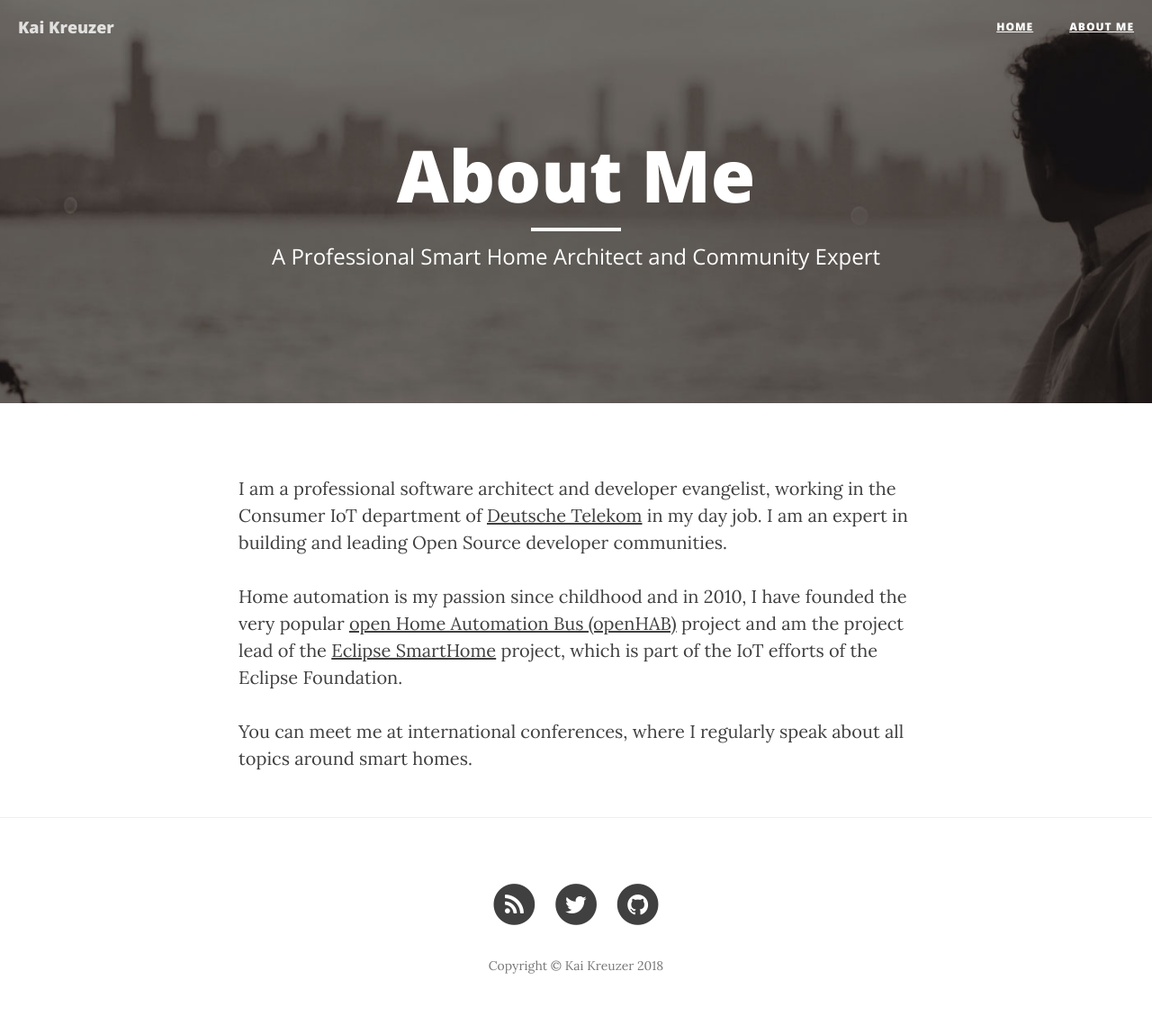
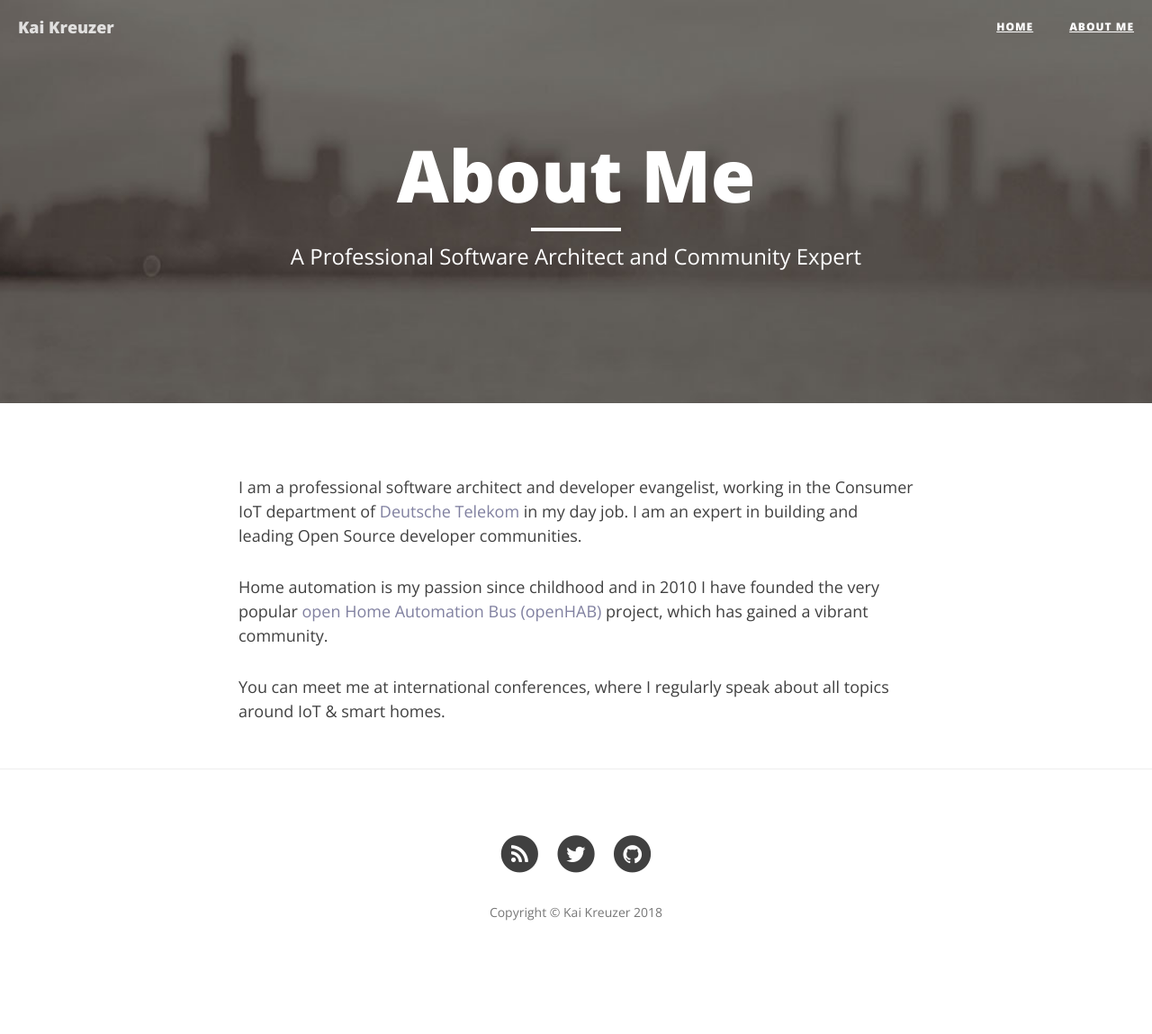
Before and after one commit to kaikreuzer/kaikreuzer.github.io, a Jekyll site: the page built from about.html, in a window 1280 px wide. Shown: the whole page at 90% size. Built offline with Jekyll 4.4.1, drawn with Linux system fonts in a browser that asks for light colours; nearby versions of some CDN libraries; after the commit the page ends 1089 px from its top, so only the background shows below that.

Commit message:
minor design updates
Signed-off-by: Kai Kreuzer <kai@openhab.org>

```diff
--- a/about.html
+++ b/about.html
@@ -1,12 +1,12 @@
 ---
 layout: page
 title: "About Me"
-description: "A Professional Smart Home Architect and Community Expert"
+description: "A Professional Software Architect and Community Expert"
 header-img: "img/about-bg.jpg"
 ---
 
 <p>I am a professional software architect and developer evangelist, working in the Consumer IoT department of <a href="https://www.telekom.de">Deutsche Telekom</a> in my day job. I am an expert in building and leading Open Source developer communities.</p>
 
-<p>Home automation is my passion since childhood and in 2010, I have founded the very popular <a href="http://www.openhab.org">open Home Automation Bus (openHAB)</a> project and am the project lead of the <a href="https://www.eclipse.org/smarthome">Eclipse SmartHome</a> project, which is part of the IoT efforts of the Eclipse Foundation.</p>
+<p>Home automation is my passion since childhood and in 2010 I have founded the very popular <a href="http://www.openhab.org">open Home Automation Bus (openHAB)</a> project, which has gained a vibrant community.</p>
 
-<p>You can meet me at international conferences, where I regularly speak about all topics around smart homes.</p>
+<p>You can meet me at international conferences, where I regularly speak about all topics around IoT & smart homes.</p>
--- a/css/clean-blog.css
+++ b/css/clean-blog.css
@@ -5,8 +5,8 @@
  */
 
 body {
-  font-family: 'Lora', 'Times New Roman', serif;
-  font-size: 20px;
+  font-family: 'Open Sans', 'Helvetica Neue', Helvetica, Arial, sans-serif;
+  font-size: 18px;
   color: #404040;
 }
 p {
@@ -14,7 +14,7 @@ p {
   margin: 30px 0;
 }
 p a {
-  text-decoration: underline;
+  color: #8080A0;
 }
 ul a {
   text-decoration: underline;
--- a/index.html
+++ b/index.html
@@ -1,6 +1,6 @@
 ---
 layout: page
-description: "Java Software Architect and Home Automation Professional.<br/>Founder of openHAB.org and Project Lead of Eclipse SmartHome."
+description: "Java Software Architect and IoT Professional.<br/>Founder and project lead of openHAB."
 ---
 
 {% for post in paginator.posts %}
```
Also changed, not shown: img/about-bg.jpg.
